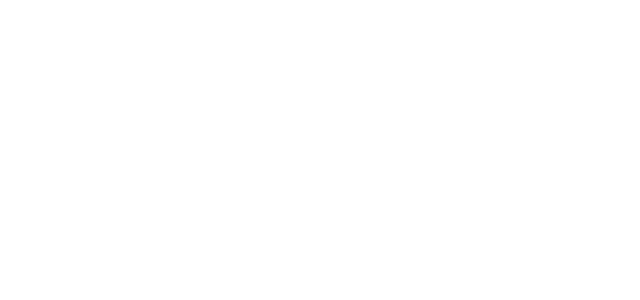
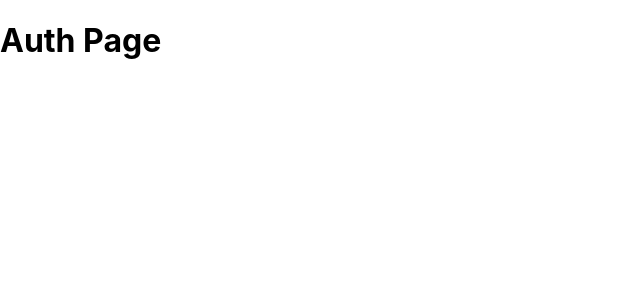
Before and after one commit to Ammar-Raneez/GraphQL_MERN_Events_App, a React (Create React App) app in the folder frontend/: page /auth in a window 1280 px wide. Shown: the top 300 px of the page, without its empty margins (0-640 px from the left). Built offline with nearby package versions, Linux system fonts and the light colour scheme.

Commit message:
feat: add boiler template

```diff
--- a/frontend/src/App.js
+++ b/frontend/src/App.js
@@ -1,7 +1,16 @@
+import { BrowserRouter, Redirect, Route } from 'react-router-dom';
+import Auth from './pages/Auth';
+import Booking from './pages/Booking';
+import Event from './pages/Event';
+
 function App() {
   return (
-    <div className="App">
-    </div>
+    <BrowserRouter>
+      <Redirect from="/" to="/auth" exact />
+      <Route path="/auth" component={Auth} />
+      <Route path="/events" component={Event} />
+      <Route path="/bookings" component={Booking} />
+    </BrowserRouter>
   );
 }
 
--- /dev/null
+++ b/frontend/src/pages/Auth.js
@@ -0,0 +1,9 @@
+import React from 'react';
+
+function Auth() {
+  return (
+    <h1>Auth Page</h1>
+  );
+}
+
+export default Auth;
--- /dev/null
+++ b/frontend/src/pages/Booking.js
@@ -0,0 +1,7 @@
+import React from 'react';
+
+function Booking() {
+  return <div></div>;
+}
+
+export default Booking;
--- /dev/null
+++ b/frontend/src/pages/Event.js
@@ -0,0 +1,7 @@
+import React from 'react';
+
+function Event() {
+  return <div></div>;
+}
+
+export default Event;
--- a/package.json
+++ b/package.json
@@ -18,7 +18,8 @@
     "graphql": "^16.3.0",
     "graphql-import": "^1.0.2",
     "jsonwebtoken": "^8.5.1",
-    "mongoose": "^6.2.0"
+    "mongoose": "^6.2.0",
+    "react-router-dom": "5.2.0"
   },
   "devDependencies": {
     "nodemon": "^2.0.15"
```
Also changed, not shown: 1 other file (tests, documents, lock files or other folders).
